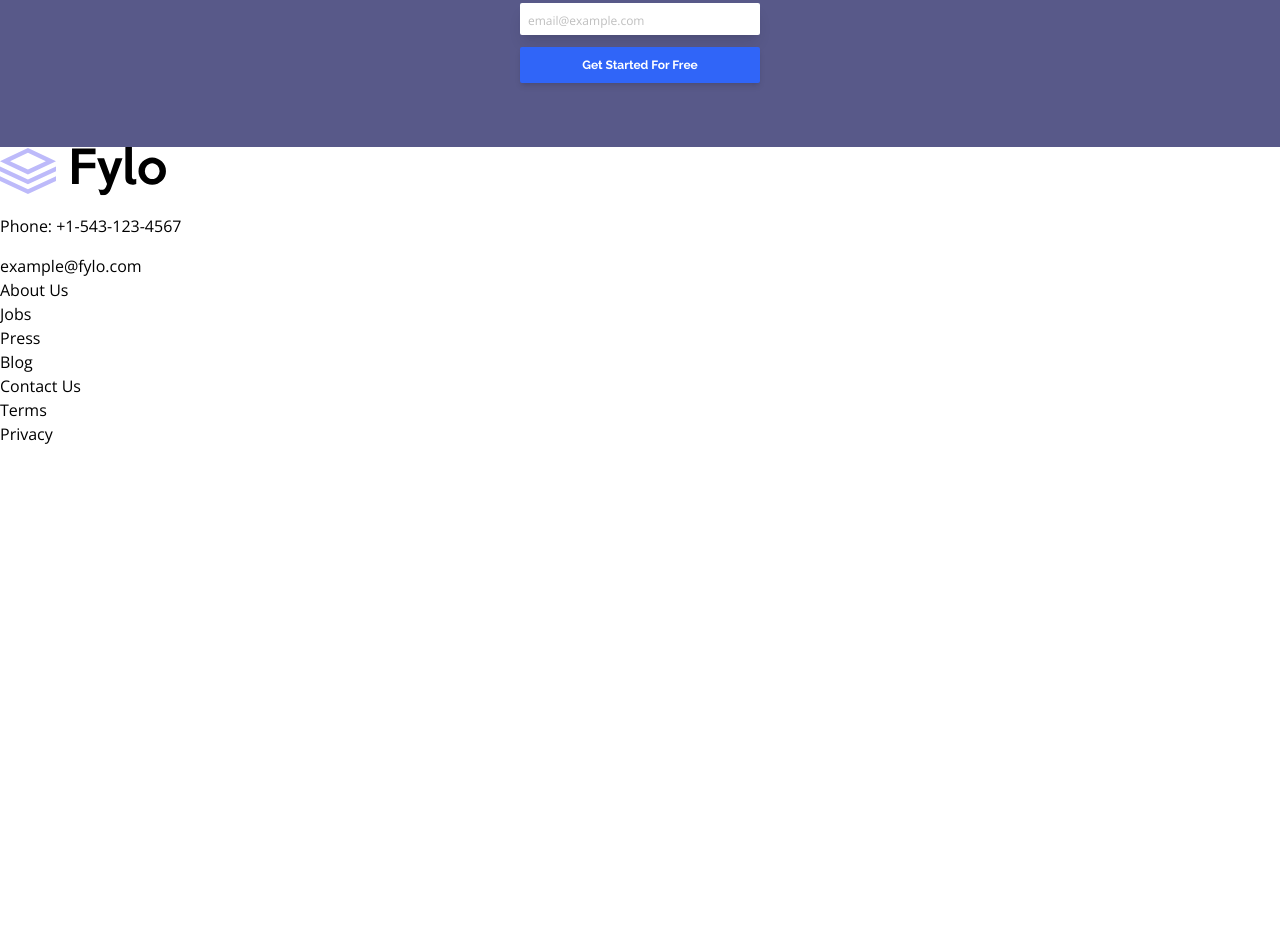
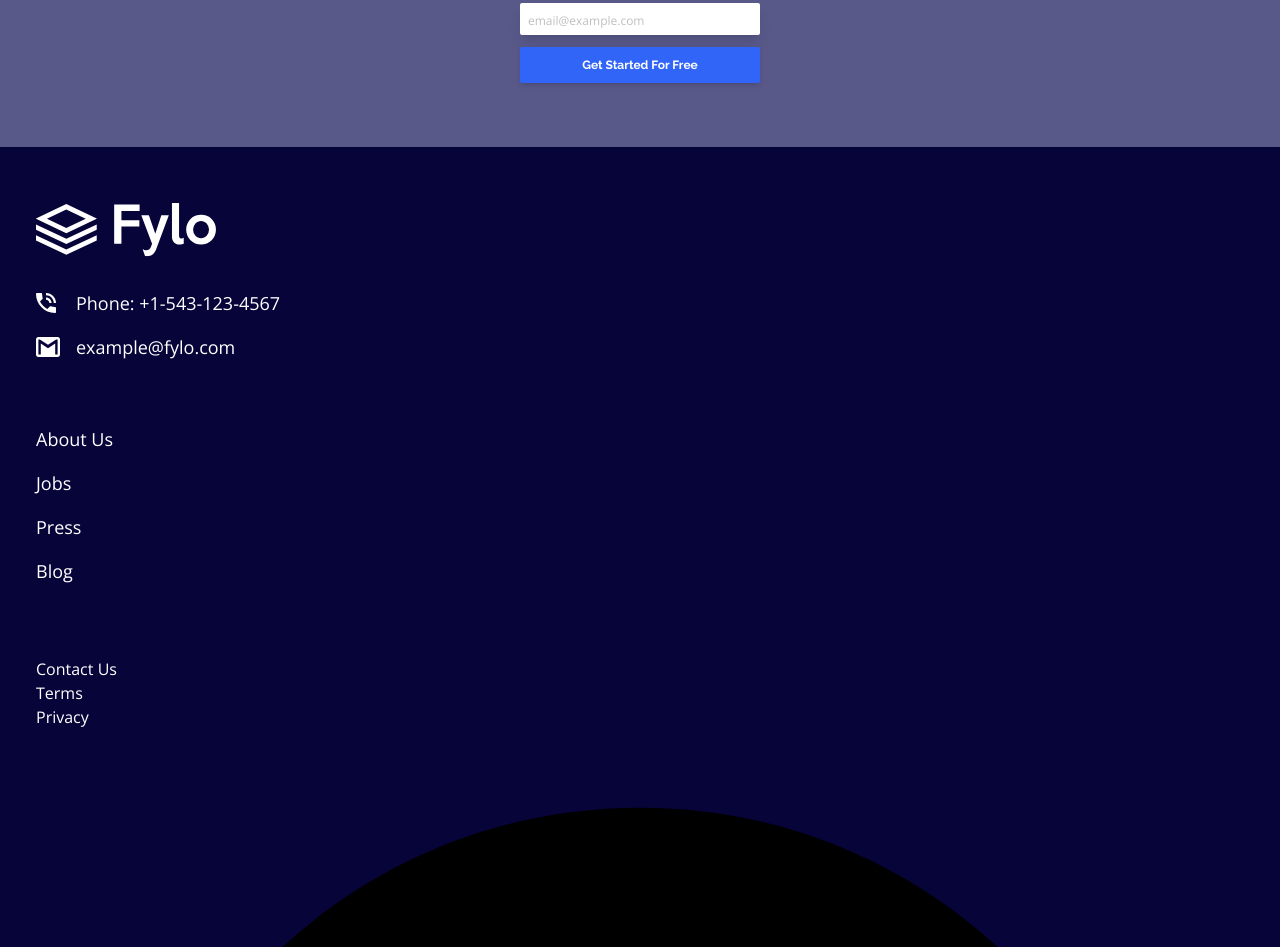
Before and after one commit to lwebbz/fylo-landing-page-with-two-column-layout-master, a plain HTML site: page index.html in a window 1280 px wide. Shown: the part 2383-3330 px from the top of the page. Before the commit the page ends 2829 px from the top, so only its background shows below. Drawn offline with Linux system fonts and the light colour scheme.

Commit message:
progress

```diff
--- a/index.html
+++ b/index.html
@@ -154,29 +154,54 @@
         </button>
       </form>
     </section>
-    <footer>
-      <div>
-        <img src="assets/images/logo.svg" alt="fylo logo" />
-        <div>
-          <img src="assets/images/icon-phone.svg" alt="phone icon" />
-          <p>Phone: +1-543-123-4567</p>
+    <footer
+      class="flex flex-col justify-start bg-[var(--very-dark-blue)] text-white box-border pl-9 pr-9"
+    >
+      <div class="flex flex-col pb-16 text-lg">
+        <img
+          src="assets/images/logo.svg"
+          alt="fylo logo"
+          class="pb-8 w-45 pt-14 brightness-0 saturate-100 invert-100"
+        />
+        <div class="flex items-center gap-4 pb-4">
+          <img
+            src="assets/images/icon-phone.svg"
+            alt="phone icon"
+            class="w-5"
+          />
+          <p class="ml-1">Phone: +1-543-123-4567</p>
         </div>
-        <div>
-          <img src="assets/images/icon-email.svg" alt="email icon" />
+        <div class="flex items-center gap-4">
+          <img
+            src="assets/images/icon-email.svg"
+            alt="email icon"
+            class="w-6 h-5"
+          />
           <p>example@fylo.com</p>
         </div>
       </div>
-      <ul>
-        <li><a href="">About Us</a></li>
-        <li><a href="">Jobs</a></li>
-        <li><a href="">Press</a></li>
-        <li><a href="">Blog</a></li>
+      <ul class="flex flex-col text-lg pb-14">
+        <li class="pb-4"><a href="">About Us</a></li>
+        <li class="pb-4"><a href="">Jobs</a></li>
+        <li class="pb-4"><a href="">Press</a></li>
+        <li class="pb-4"><a href="">Blog</a></li>
       </ul>
       <ul>
         <li><a href="">Contact Us</a></li>
         <li><a href="">Terms</a></li>
         <li><a href="">Privacy</a></li>
       </ul>
+      <div>
+        <a href="">
+          <img src="assets/images/logo-facebook.svg" alt="facebook logo" />
+        </a>
+        <a href="">
+          <img src="assets/images/logo-twitter.svg" alt="twitter logo" />
+        </a>
+        <a href="">
+          <img src="assets/images/logo-instagram.svg" alt="instagram logo" />
+        </a>
+      </div>
     </footer>
   </body>
 </html>
```
Also changed, not shown: assets/images/logo-facebook.svg (added), assets/images/logo-instagram.svg (added), assets/images/logo-twitter.svg (added), style.css.
